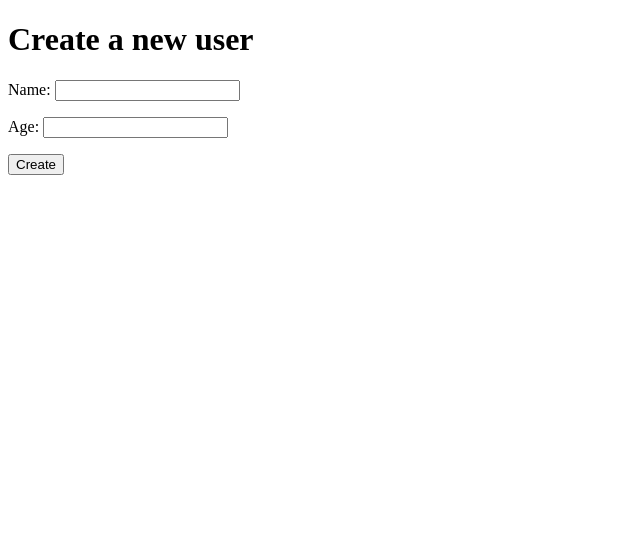
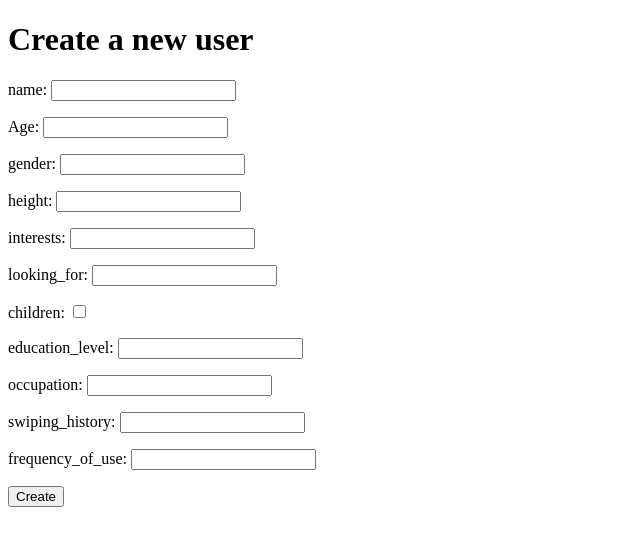
Before and after one commit to Anxile/Paloma_LLM, a Django app: page /create/ in a window 1280 px wide. Shown: the top 546 px of the page, without its empty margins (0-640 px from the left). Run offline with Django 5.2, Linux system fonts and the light colour scheme.

Commit message:
Enhance user model and form with additional fields for comprehensive user data collection

```diff
--- a/api/form.py
+++ b/api/form.py
@@ -2,5 +2,14 @@ from django import forms
 from .models import User
 
 class CreateNewUser(forms.Form):
-    name = forms.CharField(label='Name', max_length=100)
+    name = forms.CharField(label='name', max_length=200)
     age = forms.IntegerField(label='Age')
+    gender = forms.CharField(label= 'gender', max_length=200)
+    height = forms.IntegerField(label= 'height')
+    interests = forms.CharField(label= 'interests')
+    looking_for = forms.CharField(label= 'looking_for', max_length=200)
+    children = forms.BooleanField(label='children')
+    education_level = forms.CharField(label= 'education_level', max_length=200)
+    occupation = forms.CharField(label= 'occupation', max_length=200)
+    swiping_history = forms.IntegerField(label= 'swiping_history')
+    frequency_of_use = forms.CharField(label= 'frequency_of_use', max_length=200)
--- a/api/models.py
+++ b/api/models.py
@@ -30,9 +30,9 @@ class User(models.Model):
     #     user = UserCollection.objects.get(name=User.objects.get(name=self.name).usercollection)
     #     return self.name+' Processed: '+str(user.preprocessed)
     def __str__(self):
-        return self.usercollection.name
+        return self.userbase.name
 
 class UserFeature(models.Model):
-    usercollection = models.ForeignKey(UserBase, on_delete=models.CASCADE)
+    userbase = models.ForeignKey(UserBase, on_delete=models.CASCADE)
     feature_vector = models.JSONField()
     context = models.CharField(max_length=200)  #dating, friendship, business, etc
--- a/api/templates/todo_test.html
+++ b/api/templates/todo_test.html
@@ -2,5 +2,6 @@
 {% block content %}
     <h1>{{user.name}}</h1>
     {{user}}
+    {{set}}
 {% endblock %}
 {% block title %}TodoList{% endblock %}
--- a/api/views.py
+++ b/api/views.py
@@ -4,7 +4,7 @@ from openai import OpenAI
 from django.conf import settings
 import json
 import re
-from .models import UserBase, User
+from .models import UserBase, User, UserFeature
 from .form import CreateNewUser
 from .data_seed import UserData
 
@@ -35,10 +35,20 @@ def create_user(request):
             f_clean = f.cleaned_data
             name = f_clean['name']
             age = f_clean['age']
+            gender = f_clean['gender']
+            height = f_clean['height']
+            interests = f_clean['interests']
+            looking_for = f_clean['looking_for']
+            children = f_clean['children']
+            education_level = f_clean['education_level']
+            occupation = f_clean['occupation']
+            swiping_history = f_clean['swiping_history']
+            frequency_of_use = f_clean['frequency_of_use']
             userbase = UserBase(name=name, preprocessed=False)
             userbase.save()
-            u = User(name=name, age=age, userBase=userbase)
+            u = User(age=age, userbase=userbase, gender = gender, height = height, interests = interests, looking_for = looking_for, children = children, education_level = education_level, occupation = occupation, swiping_history = swiping_history, frequency_of_use = frequency_of_use)
             u.save()
+            match(u)
             return HttpResponse('User created')
         else:
             return HttpResponse('Form is not valid')
@@ -47,12 +57,42 @@ def create_user(request):
     return render(request, 'create.html', {'form': f})
 
 def user_match(request, userid):
-    item = UserBase.objects.all()
-
     user = UserBase.objects.get(id=userid)
+    collection = UserBase.objects.all()
+    for match in collection:
+        target_user = User.objects.get(userbase = match)
 
 
-    return render(request, 'todo_test.html', {'user': user})
+    return render(request, 'todo_test.html', {'user': user, 'set': collection})
+
+
+def match(new_user, model="text-embedding-3-small"):
+    # new_user 是 User 实例，通过外键获取关联的 UserBase 实例
+    base = new_user.userbase
+    # 获取对应的 UserFeature，注意确保记录存在，否则需要先创建或处理异常
+    featured_user = UserFeature.objects.get(userbase=base)
+
+    # 拼接字符串，各字段转成字符串，注意部分字段可能为 None
+    text = ' '.join([
+        str(new_user.age),
+        new_user.gender or "",
+        str(new_user.height),
+        new_user.interests or "",
+        new_user.looking_for or "",
+        str(new_user.children),
+        new_user.education_level or "",
+        new_user.occupation or "",
+        str(new_user.swiping_history),
+        new_user.frequency_of_use or ""
+    ])
+
+    client_response = client.embeddings.create(input=[text], model=model).data[0].embedding
+    featured_user.feature_vector = client_response
+    featured_user.save()
+    base.preprocessed = True
+    base.save()
+    return HttpResponse('User processed')
+
 
 def import_user(request):
     user_data = UserData.data
```
Also changed, not shown: api/migrations/0007_rename_usercollection_userfeature_userbase.py (added).
